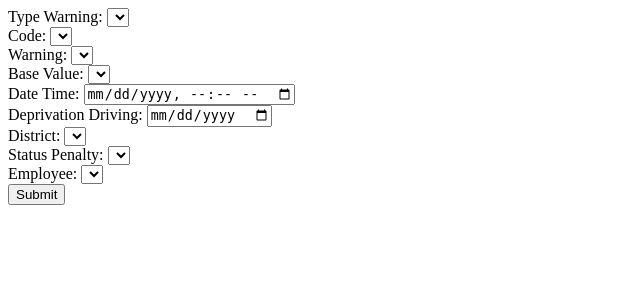
After one commit to Toha11rs/ais_gibdd, a Django app: template templates/base/penalty.html in a window 1280 px wide. The commit adds this page. Shown: the top 300 px of the page, without its empty margins (0-640 px from the left). Run offline with Django 4.2, Linux system fonts and the light colour scheme; the template is opened without the code that fills it, so the values that code supplies are empty.

Commit message:
crash penalty

```diff
--- a/base/settings.py
+++ b/base/settings.py
@@ -40,11 +40,11 @@ LOGOUT_REDIRECT_URL = '/'
 LOGIN_URL = 'login'
 LOGOUT_URL = 'logout'
 
-
 # Application definition
 
 INSTALLED_APPS = [
     'ais',
+    'crispy_forms',
     'django.contrib.admin',
     'django.contrib.auth',
     'django.contrib.contenttypes',
@@ -53,6 +53,7 @@ INSTALLED_APPS = [
     'django.contrib.staticfiles',
 
 ]
+CRISPY_TEMPLATE_PACK = 'bootstrap4'
 
 MIDDLEWARE = [
     'django.middleware.security.SecurityMiddleware',
@@ -77,6 +78,7 @@ TEMPLATES = [
                 'django.template.context_processors.request',
                 'django.contrib.auth.context_processors.auth',
                 'django.contrib.messages.context_processors.messages',
+                'django.template.context_processors.request',
             ],
         },
     },
--- a/base/urls.py
+++ b/base/urls.py
@@ -21,7 +21,7 @@ urlpatterns = [
     path('admin/', admin.site.urls),
     path('', views.search_driver_license,
          name='search_driver_license'),
-    path('driver_info/<int:driver_license_id>/',
-         views.driver_info, name='driver_info'),
     path('car_info/<int:driver_license_id>/', views.car_info, name='car_info'),
+    path('penalty/<int:driver_id>/',
+         views.penalty_view, name='penalty_view'),
 ]
--- /dev/null
+++ b/templates/base/penalty.html
@@ -0,0 +1,70 @@
+<!DOCTYPE html>
+<html lang="en">
+<head>
+  <meta charset="UTF-8">
+  <meta http-equiv="X-UA-Compatible" content="IE=edge">
+  <meta name="viewport" content="width=device-width, initial-scale=1.0">
+  <title>Document</title>
+</head>
+<body>
+  <form method="POST">
+  {% csrf_token %}
+  <label for="typeWarning">Type Warning:</label>
+  <select name="typeWarning" id="typeWarning">
+    {% for type_warning in type_warnings %}
+      <option value="{{ type_warning.pk }}">{{ type_warning }}</option>
+    {% endfor %}
+  </select><br>
+
+  <label for="code">Code:</label>
+  <select name="code" id="code">
+    {% for code_warning in code_warnings %}
+      <option value="{{ code_warning.pk }}">{{ code_warning }}</option>
+    {% endfor %}
+  </select><br>
+
+  <label for="warning">Warning:</label>
+  <select name="warning" id="warning">
+    {% for get_warning in get_warnings %}
+      <option value="{{ get_warning.pk }}">{{ get_warning }}</option>
+    {% endfor %}
+  </select><br>
+
+  <label for="baseValue">Base Value:</label>
+  <select name="baseValue" id="baseValue">
+    {% for base_value in base_values %}
+      <option value="{{ base_value.pk }}">{{ base_value }}</option>
+    {% endfor %}
+  </select><br>
+
+  <label for="dateTime">Date Time:</label>
+  <input type="datetime-local" name="dateTime" id="dateTime"><br>
+
+  <label for="deprivationDriving">Deprivation Driving:</label>
+  <input type="date" name="deprivationDriving" id="deprivationDriving"><br>
+
+  <label for="district">District:</label>
+  <select name="district" id="district">
+    {% for district in districts %}
+      <option value="{{ district.pk }}">{{ district }}</option>
+    {% endfor %}
+  </select><br>
+
+  <label for="statusPenalty">Status Penalty:</label>
+  <select name="statusPenalty" id="statusPenalty">
+    {% for status_penalty in status_penalties %}
+      <option value="{{ status_penalty.pk }}">{{ status_penalty }}</option>
+    {% endfor %}
+  </select><br>
+
+  <label for="employee">Employee:</label>
+  <select name="employee" id="employee">
+    {% for employee in employees %}
+      <option value="{{ employee.pk }}">{{ employee }}</option>
+    {% endfor %}
+  </select><br>
+
+  <button type="submit">Submit</button>
+</form>
+</body>
+</html>
```
Also changed, not shown: ais/views.py (+42 -17 lines), base/forms.py (+24 -1 lines), templates/base/driver_info.html (deleted, +0 -57 lines), templates/base/search.html (+11 -10 lines).
